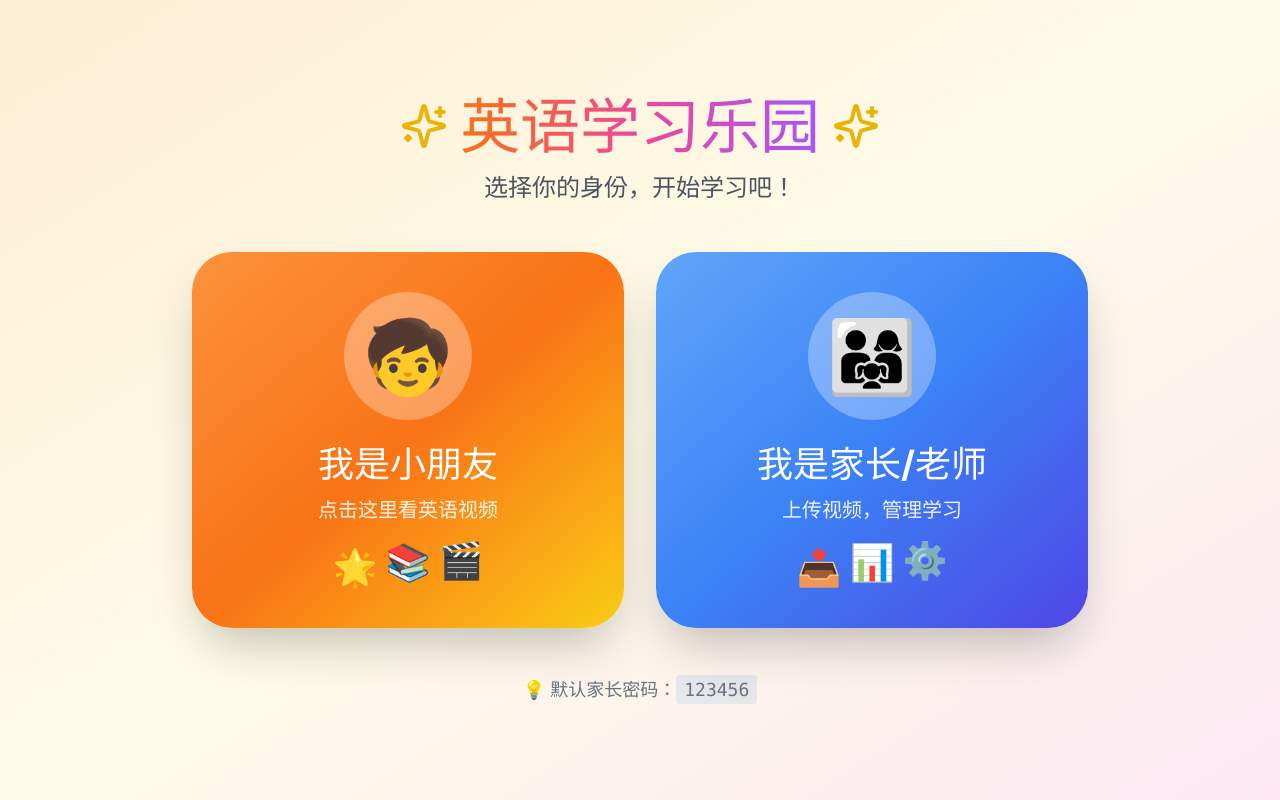
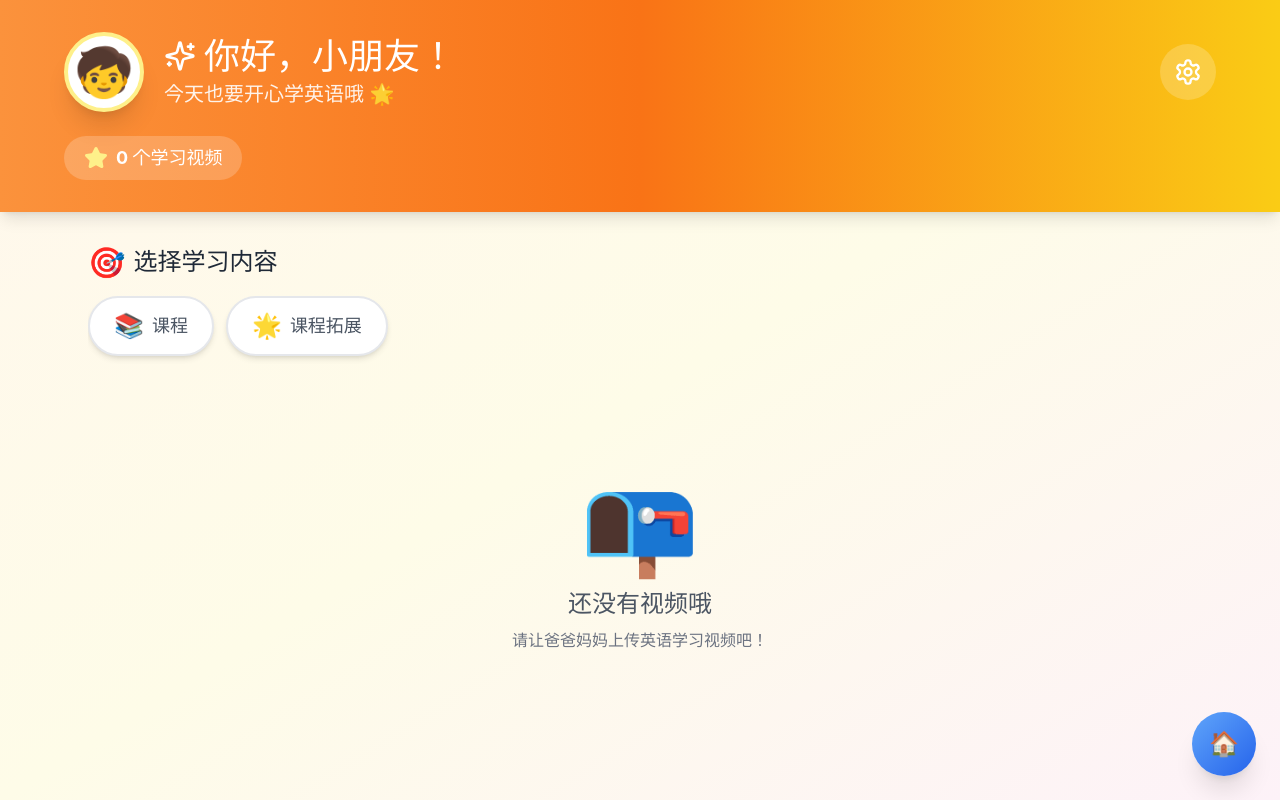
Before and after one commit to wesley-lablab/english-learning-player, a React (Vite) app: page /#/kid in a window 1280 px wide. Built offline with nearby package versions, Linux system fonts and the light colour scheme.

Commit message:
feat: 纯前端版本，使用 localStorage 存储数据

```diff
--- a/src/App.tsx
+++ b/src/App.tsx
@@ -1,4 +1,4 @@
-import { BrowserRouter as Router, Routes, Route } from "react-router-dom";
+import { HashRouter as Router, Routes, Route } from "react-router-dom";
 import RoleSelect from "@/pages/RoleSelect";
 import KidVideoList from "@/pages/KidVideoList";
 import VideoPlay from "@/pages/VideoPlay";
--- a/src/components/VideoCard.tsx
+++ b/src/components/VideoCard.tsx
@@ -17,6 +17,13 @@
       className="group relative bg-white rounded-3xl overflow-hidden shadow-lg cursor-pointer transform transition-all duration-300 hover:scale-105 hover:shadow-2xl"
     >
       <div className="relative aspect-video bg-gradient-to-br from-orange-100 to-yellow-100 overflow-hidden">
+        {video.thumbnail ? (
+          <img
+            src={video.thumbnail}
+            alt={video.title}
+            className="absolute inset-0 w-full h-full object-cover"
+          />
+        ) : (
           <div
             className="absolute inset-0 flex items-center justify-center"
             style={{ backgroundColor: `${categoryColor}20` }}
@@ -25,6 +32,7 @@
               {categoryEmoji}
             </span>
           </div>
+        )}
 
         <div className="absolute inset-0 bg-black/0 group-hover:bg-black/20 transition-all duration-300 flex items-center justify-center">
           <div className="w-20 h-20 bg-white/0 group-hover:bg-white/90 rounded-full flex items-center justify-center transform scale-75 group-hover:scale-100 transition-all duration-300 opacity-0 group-hover:opacity-100">
--- a/src/pages/KidVideoList.tsx
+++ b/src/pages/KidVideoList.tsx
@@ -2,7 +2,7 @@
 import { useNavigate } from 'react-router-dom';
 import { Settings, Star, Sparkles } from 'lucide-react';
 import type { Video, Category } from '../types';
-import { api } from '../utils/api';
+import { storageApi } from '../utils/storage';
 import VideoCard from '../components/VideoCard';
 import CategoryNav from '../components/CategoryNav';
 import { useAppStore } from '../store/useAppStore';
@@ -25,8 +25,8 @@
   const loadData = async () => {
     try {
       const [catRes, settingsRes] = await Promise.all([
-        api.categories.list(),
-        api.auth.getSettings(),
+        storageApi.categories.list(),
+        storageApi.auth.getSettings(),
       ]);
       if (catRes.data) setCategories(catRes.data);
       if (settingsRes.data) {
@@ -40,7 +40,7 @@
   const loadVideos = async () => {
     setLoading(true);
     try {
-      const res = await api.videos.list(selectedCategory === 'all' ? undefined : selectedCategory);
+      const res = await storageApi.videos.list(selectedCategory === 'all' ? undefined : selectedCategory);
       if (res.data) setVideos(res.data);
     } catch (e) {
       console.error(e);
--- a/src/pages/ParentDashboard.tsx
+++ b/src/pages/ParentDashboard.tsx
@@ -2,7 +2,7 @@
 import { useNavigate, Link } from 'react-router-dom';
 import { Plus, Trash2, Video as VideoIcon, BarChart3, Clock, LogOut, Upload, ArrowLeft } from 'lucide-react';
 import type { Video, StudyStats, StudyRecord } from '../types';
-import { api } from '../utils/api';
+import { storageApi } from '../utils/storage';
 import { formatDuration, formatDate, getCategoryEmoji } from '../utils';
 import { useAppStore } from '../store/useAppStore';
 
@@ -26,7 +26,7 @@
       navigate('/parent/login');
       return;
     }
-    const res = await api.auth.status();
+    const res = await storageApi.auth.status();
     if (!res.data?.isLoggedIn) {
       navigate('/parent/login');
     }
@@ -36,9 +36,9 @@
     setLoading(true);
     try {
       const [videosRes, statsRes, recordsRes] = await Promise.all([
-        api.videos.list(),
-        api.records.stats(),
-        api.records.list(),
+        storageApi.videos.list(),
+        storageApi.records.stats(),
+        storageApi.records.list(),
       ]);
       if (videosRes.data) setVideos(videosRes.data);
       if (statsRes.data) setStats(statsRes.data);
@@ -52,7 +52,7 @@
   const handleDelete = async (id: number, title: string) => {
     if (!confirm(`确定要删除视频「${title}」吗？`)) return;
     try {
-      const res = await api.videos.delete(id);
+      const res = await storageApi.videos.delete(id);
       if (res.success) {
         setVideos(videos.filter(v => v.id !== id));
       }
--- a/src/pages/ParentLogin.tsx
+++ b/src/pages/ParentLogin.tsx
@@ -1,7 +1,7 @@
 import { useState } from 'react';
 import { useNavigate, Link } from 'react-router-dom';
 import { ArrowLeft, Lock, LogIn } from 'lucide-react';
-import { api } from '../utils/api';
+import { storageApi } from '../utils/storage';
 import { useAppStore } from '../store/useAppStore';
 
 export default function ParentLogin() {
@@ -17,7 +17,7 @@
     setLoading(true);
 
     try {
-      const res = await api.auth.login(password);
+      const res = await storageApi.auth.login(password);
       if (res.success && res.data?.token) {
         localStorage.setItem('admin_token', res.data.token);
         setIsAdmin(true);
--- a/src/pages/UploadVideo.tsx
+++ b/src/pages/UploadVideo.tsx
@@ -2,7 +2,7 @@
 import { useNavigate, Link } from 'react-router-dom';
 import { Upload, ArrowLeft, FileVideo, CheckCircle, X, Loader2 } from 'lucide-react';
 import type { Category } from '../types';
-import { api } from '../utils/api';
+import { storageApi } from '../utils/storage';
 
 export default function UploadVideo() {
   const navigate = useNavigate();
@@ -22,9 +22,9 @@
   }, []);
 
   const loadCategories = async () => {
-    const res = await api.categories.list();
+    const res = await storageApi.categories.list();
     if (res.data) {
-      setCategories(res.data.filter(c => c.id !== 'all'));
+      setCategories(res.data);
     }
   };
 
@@ -58,16 +58,15 @@
     setProgress(0);
 
     try {
-      const formData = new FormData();
-      formData.append('video', file);
-      formData.append('title', title);
-      formData.append('description', description);
-      formData.append('category', category);
-      formData.append('duration', '0');
-
-      const result = await api.videos.upload(formData, (percent) => {
-        setProgress(percent);
-      });
+      const result = await storageApi.videos.upload(
+        file,
+        title,
+        description,
+        category,
+        (percent) => {
+          setProgress(percent);
+        }
+      );
 
       if (result.success) {
         setSuccess(true);
--- a/src/pages/VideoPlay.tsx
+++ b/src/pages/VideoPlay.tsx
@@ -2,8 +2,8 @@
 import { useParams, useNavigate } from 'react-router-dom';
 import { ArrowLeft, RotateCcw } from 'lucide-react';
 import type { Video, PlaybackRate } from '../types';
-import { api } from '../utils/api';
-import { getVideoUrl } from '../utils';
+import { storageApi } from '../utils/storage';
+
 import VideoPlayer from '../components/VideoPlayer';
 import { useAppStore } from '../store/useAppStore';
 
@@ -24,7 +24,7 @@
     if (!id) return;
     setLoading(true);
     try {
-      const res = await api.videos.get(parseInt(id, 10));
+      const res = await storageApi.videos.get(parseInt(id, 10));
       if (res.data) {
         setVideo(res.data);
         startTimeRef.current = Date.now();
@@ -44,7 +44,7 @@
     if (!video || watchedTimeRef.current < 5) return;
 
     try {
-      await api.records.add({
+      await storageApi.records.add({
         videoId: video.id,
         videoTitle: video.title,
         childName: settings.childName,
@@ -131,7 +131,7 @@
         </div>
 
         <VideoPlayer
-          videoUrl={getVideoUrl(video.fileName)}
+          videoUrl={video.fileDataUrl || ''}
           title={video.title}
           playbackRate={playbackRate}
           onRateChange={handleRateChange}
--- a/src/types/index.ts
+++ b/src/types/index.ts
@@ -7,6 +7,8 @@
   fileName: string;
   thumbnail: string;
   createdAt: string;
+  fileDataUrl?: string;
+  fileType?: string;
 }
 
 export interface Category {
--- /dev/null
+++ b/src/utils/storage.ts
@@ -0,0 +1,261 @@
+import type { Video, Category, StudyRecord, Settings, StudyStats } from '../types';
+
+const STORAGE_KEYS = {
+  VIDEOS: 'elp_videos',
+  RECORDS: 'elp_records',
+  SETTINGS: 'elp_settings',
+  ADMIN_TOKEN: 'elp_admin_token',
+  ADMIN_PASSWORD: 'elp_admin_password',
+};
+
+const DEFAULT_CATEGORIES: Category[] = [
+  { id: 'course', name: '课程', icon: '📚', color: 'blue', sortOrder: 1 },
+  { id: 'extension', name: '课程拓展', icon: '🌟', color: 'purple', sortOrder: 2 },
+];
+
+const DEFAULT_SETTINGS: Settings = {
+  childName: '小朋友',
+  childAvatar: '🧒',
+};
+
+const DEFAULT_PASSWORD = '123456';
+
+function getFromStorage<T>(key: string, defaultValue: T): T {
+  try {
+    const data = localStorage.getItem(key);
+    return data ? JSON.parse(data) : defaultValue;
+  } catch {
+    return defaultValue;
+  }
+}
+
+function saveToStorage<T>(key: string, value: T): void {
+  localStorage.setItem(key, JSON.stringify(value));
+}
+
+function generateId(): number {
+  return Date.now() + Math.floor(Math.random() * 1000);
+}
+
+export const storageApi = {
+  videos: {
+    list: (category?: string): Promise<{ success: boolean; data: Video[] }> => {
+      return new Promise((resolve) => {
+        const videos = getFromStorage<Video[]>(STORAGE_KEYS.VIDEOS, []);
+        const filtered = category && category !== 'all'
+          ? videos.filter(v => v.category === category)
+          : videos;
+        resolve({ success: true, data: filtered.sort((a, b) =>
+          new Date(b.createdAt).getTime() - new Date(a.createdAt).getTime()
+        ) });
+      });
+    },
+
+    get: (id: number): Promise<{ success: boolean; data?: Video; error?: string }> => {
+      return new Promise((resolve) => {
+        const videos = getFromStorage<Video[]>(STORAGE_KEYS.VIDEOS, []);
+        const video = videos.find(v => v.id === id);
+        if (video) {
+          resolve({ success: true, data: video });
+        } else {
+          resolve({ success: false, error: '视频不存在' });
+        }
+      });
+    },
+
+    upload: async (
+      file: File,
+      title: string,
+      description: string,
+      category: string,
+      onProgress?: (percent: number) => void
+    ): Promise<{ success: boolean; data?: Video; error?: string }> => {
+      return new Promise((resolve) => {
+        const reader = new FileReader();
+
+        reader.onprogress = (event) => {
+          if (event.lengthComputable && onProgress) {
+            onProgress(Math.round((event.loaded / event.total) * 100));
+          }
+        };
+
+        reader.onload = (e) => {
+          const fileDataUrl = e.target?.result as string;
+          const isVideo = file.type.startsWith('video/');
+
+          const video: Video = {
+            id: generateId(),
+            title,
+            description,
+            category,
+            duration: 0,
+            fileName: file.name,
+            thumbnail: isVideo ? '' : fileDataUrl,
+            createdAt: new Date().toISOString(),
+            fileDataUrl,
+            fileType: file.type,
+          } as Video & { fileDataUrl: string; fileType: string };
+
+          const videos = getFromStorage<Video[]>(STORAGE_KEYS.VIDEOS, []);
+          videos.push(video);
+          saveToStorage(STORAGE_KEYS.VIDEOS, videos);
+
+          if (isVideo) {
+            const videoEl = document.createElement('video');
+            videoEl.preload = 'metadata';
+            videoEl.onloadedmetadata = () => {
+              video.duration = Math.round(videoEl.duration);
+
+              const canvas = document.createElement('canvas');
+              canvas.width = 320;
+              canvas.height = 180;
+              const ctx = canvas.getContext('2d');
+
+              videoEl.currentTime = Math.min(1, videoEl.duration / 2);
+              videoEl.onseeked = () => {
+                if (ctx) {
+                  ctx.drawImage(videoEl, 0, 0, canvas.width, canvas.height);
+                  video.thumbnail = canvas.toDataURL('image/jpeg', 0.7);
+                }
+                const allVideos = getFromStorage<Video[]>(STORAGE_KEYS.VIDEOS, []);
+                const idx = allVideos.findIndex(v => v.id === video.id);
+                if (idx >= 0) {
+                  allVideos[idx] = video;
+                  saveToStorage(STORAGE_KEYS.VIDEOS, allVideos);
+                }
+              };
+            };
+            videoEl.src = fileDataUrl;
+          }
+
+          setTimeout(() => {
+            resolve({ success: true, data: video });
+          }, 300);
+        };
+
+        reader.onerror = () => {
+          resolve({ success: false, error: '文件读取失败' });
+        };
+
+        reader.readAsDataURL(file);
+      });
+    },
+
+    update: (id: number, data: Partial<Video>): Promise<{ success: boolean; data?: Video; error?: string }> => {
+      return new Promise((resolve) => {
+        const videos = getFromStorage<Video[]>(STORAGE_KEYS.VIDEOS, []);
+        const index = videos.findIndex(v => v.id === id);
+        if (index >= 0) {
+          videos[index] = { ...videos[index], ...data };
+          saveToStorage(STORAGE_KEYS.VIDEOS, videos);
+          resolve({ success: true, data: videos[index] });
+        } else {
+          resolve({ success: false, error: '视频不存在' });
+        }
+      });
+    },
+
+    delete: (id: number): Promise<{ success: boolean; error?: string }> => {
+      return new Promise((resolve) => {
+        const videos = getFromStorage<Video[]>(STORAGE_KEYS.VIDEOS, []);
+        const filtered = videos.filter(v => v.id !== id);
+        saveToStorage(STORAGE_KEYS.VIDEOS, filtered);
+        resolve({ success: true });
+      });
+    },
+  },
+
+  categories: {
+    list: (): Promise<{ success: boolean; data: Category[] }> => {
+      return new Promise((resolve) => {
+        resolve({ success: true, data: DEFAULT_CATEGORIES });
+      });
+    },
+  },
+
+  auth: {
+    login: (password: string): Promise<{ success: boolean; data?: { token: string }; error?: string }> => {
+      return new Promise((resolve) => {
+        const savedPassword = getFromStorage<string>(STORAGE_KEYS.ADMIN_PASSWORD, DEFAULT_PASSWORD);
+        if (password === savedPassword) {
+          const token = 'admin_' + generateId();
+          localStorage.setItem(STORAGE_KEYS.ADMIN_TOKEN, token);
+          resolve({ success: true, data: { token } });
+        } else {
+          resolve({ success: false, error: '密码错误' });
+        }
+      });
+    },
+
+    logout: (): Promise<{ success: boolean }> => {
+      return new Promise((resolve) => {
+        localStorage.removeItem(STORAGE_KEYS.ADMIN_TOKEN);
+        resolve({ success: true });
+      });
+    },
+
+    status: (): Promise<{ success: boolean; data: { isLoggedIn: boolean } }> => {
+      return new Promise((resolve) => {
+        const token = localStorage.getItem(STORAGE_KEYS.ADMIN_TOKEN);
+        resolve({ success: true, data: { isLoggedIn: !!token } });
+      });
+    },
+
+    getSettings: (): Promise<{ success: boolean; data: Settings }> => {
+      return new Promise((resolve) => {
+        const settings = getFromStorage<Settings>(STORAGE_KEYS.SETTINGS, DEFAULT_SETTINGS);
+        resolve({ success: true, data: settings });
+      });
+    },
+  },
+
+  records: {
+    list: (): Promise<{ success: boolean; data: StudyRecord[] }> => {
+      return new Promise((resolve) => {
+        const records = getFromStorage<StudyRecord[]>(STORAGE_KEYS.RECORDS, []);
+        resolve({
+          success: true,
+          data: records.sort((a, b) =>
+            new Date(b.watchedAt).getTime() - new Date(a.watchedAt).getTime()
+          ),
+        });
+      });
+    },
+
+    add: (data: {
+      videoId: number;
+      videoTitle: string;
+      childName: string;
+      watchedDuration: number;
+      playbackRate: number;
+    }): Promise<{ success: boolean; data: StudyRecord }> => {
+      return new Promise((resolve) => {
+        const record: StudyRecord = {
+          id: generateId(),
+          ...data,
+          watchedAt: new Date().toISOString(),
+        };
+        const records = getFromStorage<StudyRecord[]>(STORAGE_KEYS.RECORDS, []);
+        records.push(record);
+        saveToStorage(STORAGE_KEYS.RECORDS, records);
+        resolve({ success: true, data: record });
+      });
+    },
+
+    stats: (): Promise<{ success: boolean; data: StudyStats }> => {
+      return new Promise((resolve) => {
+        const videos = getFromStorage<Video[]>(STORAGE_KEYS.VIDEOS, []);
+        const records = getFromStorage<StudyRecord[]>(STORAGE_KEYS.RECORDS, []);
+        const totalDuration = records.reduce((sum, r) => sum + r.watchedDuration, 0);
+        resolve({
+          success: true,
+          data: {
+            totalVideos: videos.length,
+            totalDuration,
+            recordsCount: records.length,
+          },
+        });
+      });
+    },
+  },
+};
--- a/vite.config.ts
+++ b/vite.config.ts
@@ -5,6 +5,7 @@
 
 // https://vite.dev/config/
 export default defineConfig({
+  base: './',
   plugins: [
     react({
       babel: {
@@ -26,23 +27,5 @@
   ],
   server: {
     host: '0.0.0.0',
-    proxy: {
-      '/api': {
-        target: 'http://localhost:3001',
-        changeOrigin: true,
-        secure: false,
-        configure: (proxy, _options) => {
-          proxy.on('error', (err, _req, _res) => {
-            console.log('proxy error', err);
-          });
-          proxy.on('proxyReq', (proxyReq, req, _res) => {
-            console.log('Sending Request to the Target:', req.method, req.url);
-          });
-          proxy.on('proxyRes', (proxyRes, req, _res) => {
-            console.log('Received Response from the Target:', proxyRes.statusCode, req.url);
-          });
-        },
-      }
-    }
   }
 })
```
Lines whose indentation alone changed are shown as unchanged.
